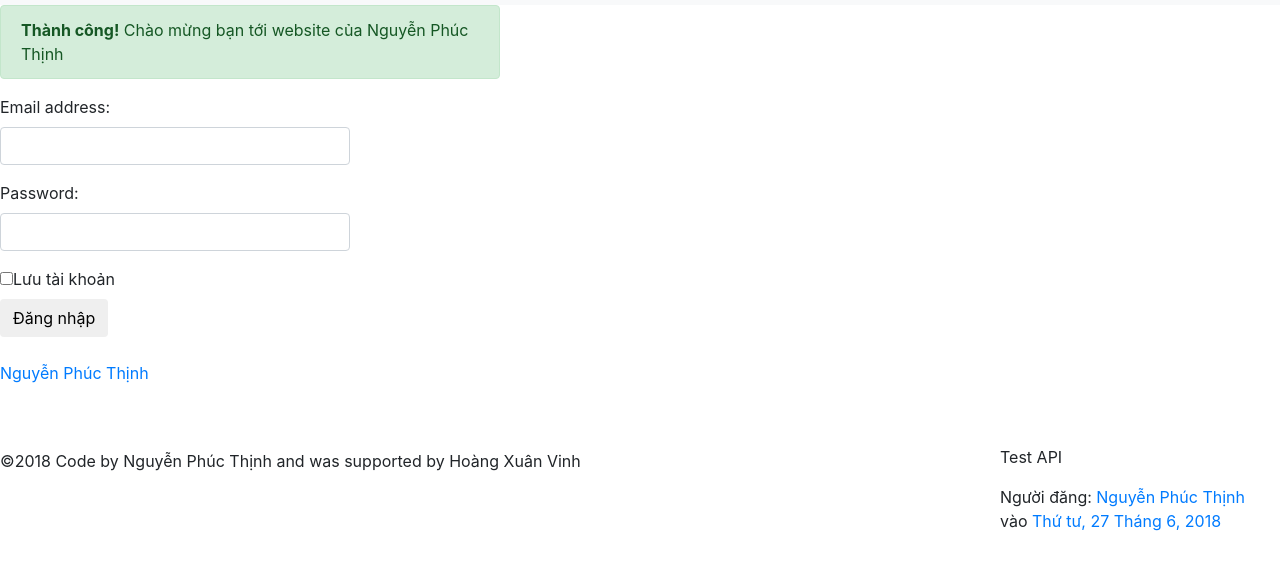
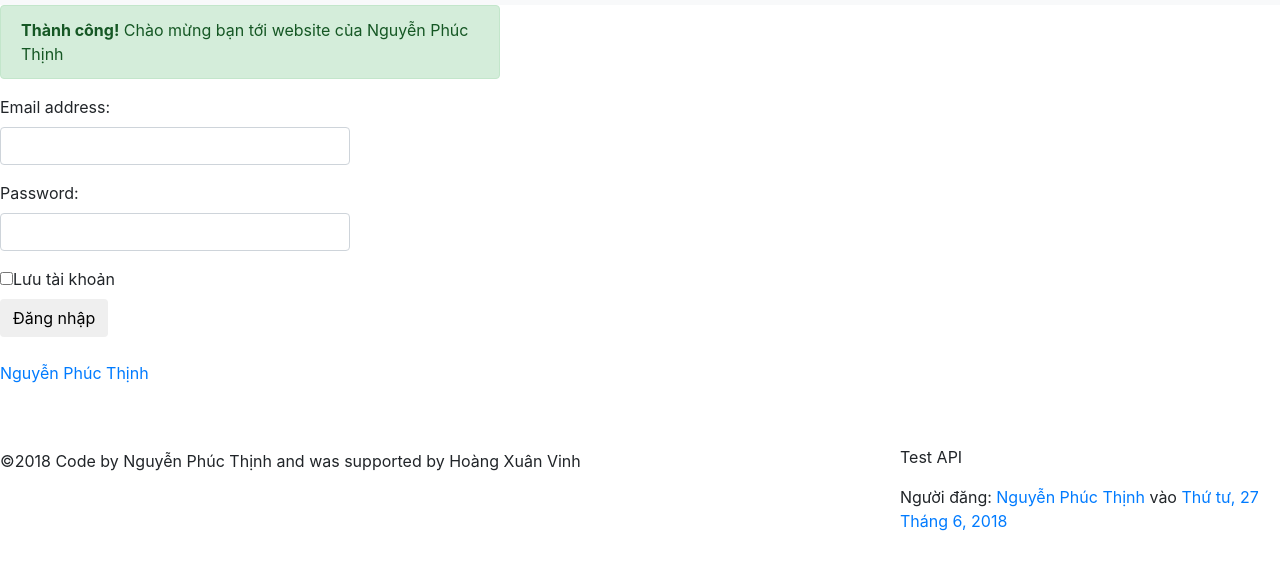
Before and after one commit to kidp2h/GetAccessToken, a plain HTML site: page testbs3.html in a window 1280 px wide. Shown: the part 51-620 px from the top of the page. Drawn offline with nearby package versions, Linux system fonts and the light colour scheme.

Commit message:
Update testbs3.html

```diff
--- a/testbs3.html
+++ b/testbs3.html
@@ -29,7 +29,7 @@ bottom:250px;
 }
      .fb-post{
 position: fixed;
-left:1000px;
+left:900px;
 bottom:200px;
 
 }
```
